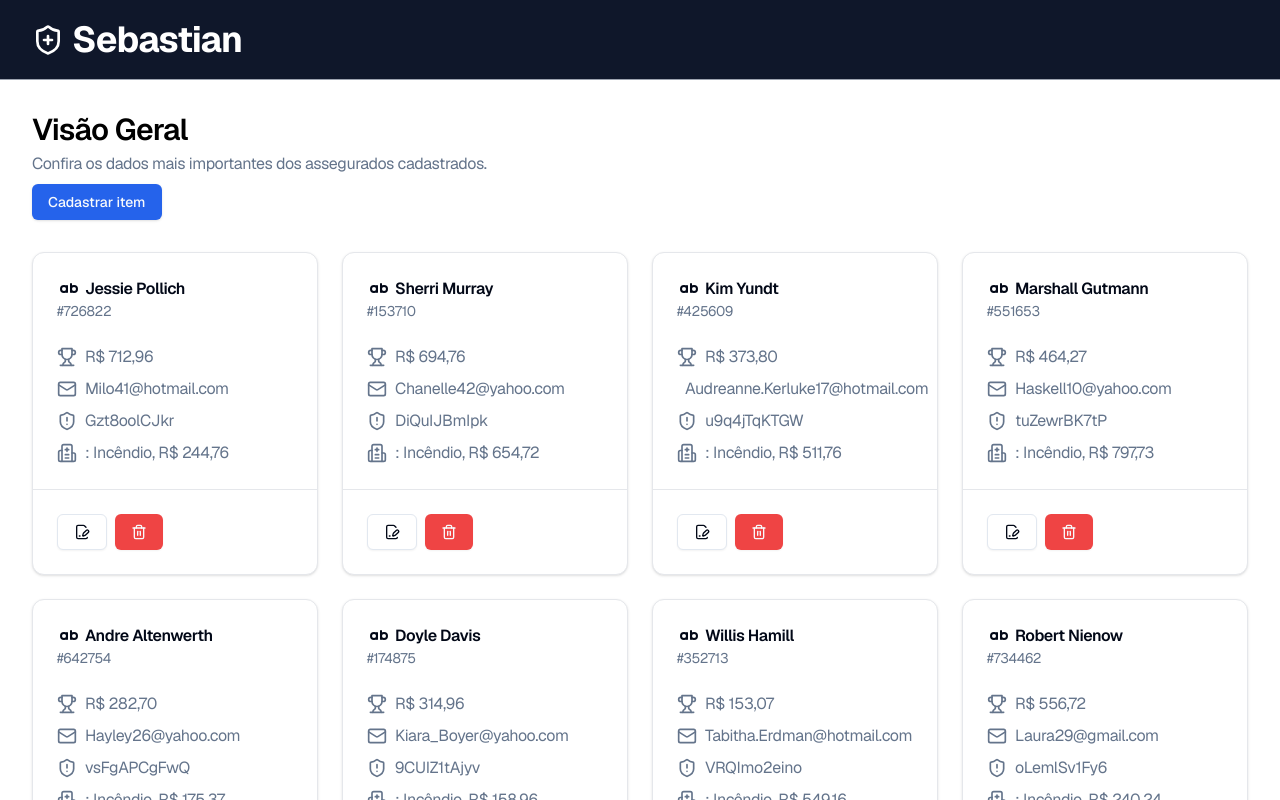
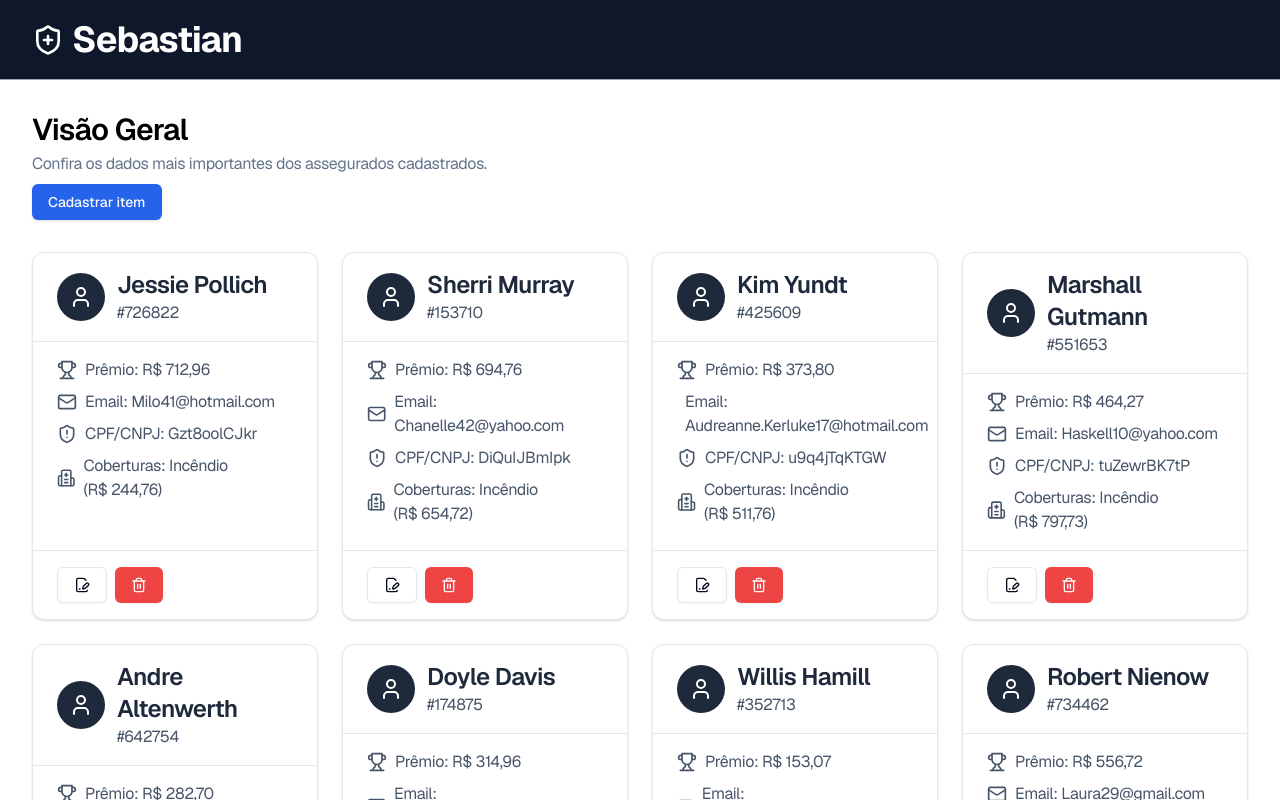
Before and after one commit to sidneifjr/insurance-manager, a Next.js app: page / in a window 1280 px wide. Shown: the top 800 px of the page. Built offline with nearby package versions, Linux system fonts and the light colour scheme; data requests are answered from the project's data file.

Commit message:
refactor(dashboard): update styles

```diff
--- a/src/components/dashboard/dashboard-pagination.tsx
+++ b/src/components/dashboard/dashboard-pagination.tsx
@@ -28,7 +28,7 @@ export function DashboardPagination({
           <PaginationPrevious
             className={
               currentPage - 1 > 0
-                ? 'cursor-pointer'
+                ? 'cursor-pointer text-slate-600'
                 : 'pointer-events-none cursor-not-allowed text-gray-400'
             }
             onClick={(e) => handlePreviousPage(e)}
@@ -43,7 +43,7 @@ export function DashboardPagination({
           <PaginationNext
             className={
               currentPage < totalPages
-                ? 'cursor-pointer'
+                ? 'cursor-pointer text-slate-600'
                 : 'pointer-events-none cursor-not-allowed text-gray-400'
             }
             onClick={(e) => handleNextPage(e)}
--- a/src/components/dashboard/index.tsx
+++ b/src/components/dashboard/index.tsx
@@ -1,28 +1,22 @@
 'use client'
 
 import {
-  CaseLower,
   FilePenLine,
   Hospital,
   Mail,
   ShieldAlert,
   Trash2,
   Trophy,
+  User as UserIcon,
 } from 'lucide-react'
 
-import {
-  Card,
-  CardContent,
-  CardDescription,
-  CardFooter,
-  CardHeader,
-  CardTitle,
-} from '@/components/ui/card'
+import { Card, CardContent, CardFooter, CardHeader } from '@/components/ui/card'
 import { useCrud } from '@/hooks/useCrud'
 import { usePagination } from '@/hooks/usePagination'
 import { formatCurrency } from '@/modules/formatCurrency'
 import { User } from '@/types/user'
 
+import { H3 } from '../typography/h3'
 import { Paragraph } from '../typography/paragraph'
 import { Button } from '../ui/button'
 import { DashboardPagination } from './dashboard-pagination'
@@ -37,44 +31,50 @@ export function Dashboard({ data }: DashboardTypes) {
 
   return (
     <div className="flex flex-col gap-12">
-      <div className="relative grid grid-cols-4 gap-6">
+      <div className="relative grid animate-fadeIn grid-cols-1 gap-4 sm:grid-cols-2 md:grid-cols-3 lg:gap-6 xl:grid-cols-4">
         {pagination.currentItems.map((item) => {
           return (
-            <Card key={item.id}>
-              <CardHeader className="flex flex-col">
-                <CardTitle className="flex items-center gap-1">
-                  <CaseLower width={24} height={24} />
-                  {item.segurado.nome}
-                </CardTitle>
+            <Card key={item.id} className="flex flex-col">
+              <CardHeader className="flex flex-row items-center gap-3 space-y-0 border-b px-6 py-4">
+                <span className="rounded-full bg-slate-800 p-3 text-white">
+                  <UserIcon width={24} height={24} />
+                </span>
 
-                <CardDescription className="!mt-0 tracking-tight">
-                  #{item.numero}
-                </CardDescription>
+                <div className="flex flex-col">
+                  <H3 className="flex flex-1 flex-col text-slate-800">
+                    <span>{item.segurado.nome}</span>
+                  </H3>
+
+                  <Paragraph className="text-slate-600">
+                    #{item.numero}
+                  </Paragraph>
+                </div>
               </CardHeader>
 
-              <CardContent className="flex flex-col gap-2">
-                <Paragraph className="flex items-center gap-2">
+              <CardContent className="flex flex-1 flex-col gap-2 px-6 py-4">
+                <Paragraph className="flex items-center gap-2 text-slate-600">
                   <Trophy width={20} height={20} />
-                  {formatCurrency(item.valorPremio)}
+                  Prêmio: {formatCurrency(item.valorPremio)}
                 </Paragraph>
 
-                <Paragraph className="flex items-center gap-2">
+                <Paragraph className="flex items-center gap-2 text-slate-600">
                   <Mail width={20} height={20} />
-                  {item.segurado.email}
+                  Email: {item.segurado.email}
                 </Paragraph>
 
-                <Paragraph className="flex items-center gap-2">
+                <Paragraph className="flex items-center gap-2 text-slate-600">
                   <ShieldAlert width={20} height={20} />
-                  {item.segurado.cpfCnpj}
+                  CPF/CNPJ: {item.segurado.cpfCnpj}
                 </Paragraph>
 
-                <Paragraph className="flex items-center gap-2">
-                  <Hospital width={20} height={20} />: {item.coberturas[0].nome}
-                  , {formatCurrency(item.coberturas[0].valor)}
+                <Paragraph className="flex items-center gap-2 text-slate-600">
+                  <Hospital width={20} height={20} /> Coberturas:{' '}
+                  {item.coberturas[0].nome} (
+                  {formatCurrency(item.coberturas[0].valor)})
                 </Paragraph>
               </CardContent>
 
-              <CardFooter className="flex gap-2 border-t pt-6">
+              <CardFooter className="flex gap-2 border-t px-6 py-4">
                 <Button
                   variant="outline"
                   onClick={(e) => handleUpdate(e, item.id)}
```
